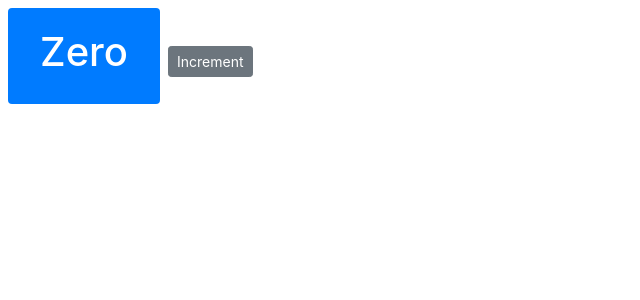
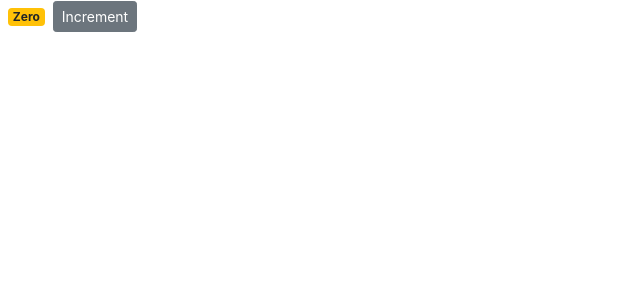
Before and after one commit to avadhutFrontEnd/counter-app, a React (Create React App) app: page / in a window 1280 px wide. Shown: the top 300 px of the page, without its empty margins (0-640 px from the left). Built offline with nearby package versions, Linux system fonts and the light colour scheme.

Commit message:
[Course: Mastering React 16 > 3-Components(1h) ] [ Video: #8-Rendering-Classes-Dynamically_mp4_4min_18sec ] - Rendering-Classes-Dynamically using 2 Approach : 1.Ternary operator 2.Wrap Ternary operator Logic in `Method` of Class-component.

```diff
--- a/src/components/counter.jsx
+++ b/src/components/counter.jsx
@@ -3,45 +3,30 @@ import React, { Component } from "react";
 class Counter extends Component {
   state = {
     count: 0,
-    // imageUrl: "https://picsum.photos/200",
   };
 
-  styles = {
-    fontSize: 10, // get converted to "pixels"
-    fontWeight: "bold",
-  }
+  render() {
+    // let classes = "badge m-2 badge-";
+	  // classes += this.state.count === 0 ? "warning" : "primary";
 
-  render() {
     return (
       <div>
-        {/* <img src={this.state.imageUrl} alt="" /> */}
-
-        {/* Apply "styles" Property for Styling : */}
-        {/* <span style={this.styles} className="badge badge-primary m-2">{this.formatCount()}</span> */}
-
-        {/* Apply "Inline-Styles" for Styling : */}
-        <span style={{ fontSize: 80}} className="badge badge-primary m-2">{this.formatCount()}</span>
-        <button className="btn btn-secondary btn-sm ">Increment</button>
+        {/* <span className={classes}>{this.formatCount()}</span>  */}
+        <span className={this.getBadgeClasses()}>{this.formatCount()}</span>
+        <button className="btn btn-secondary btn-sm">Increment</button>
       </div>
     );
   }
 
+  getBadgeClasses() {
+    let classes = "badge m-2 badge-";
+    classes += this.state.count === 0 ? "warning" : "primary";
+    return classes;
+  }
+
   formatCount() {
-    // ****** Without De-structuring :
-    // return this.state.count === 0 ? 'Zero' : this.state.count;
-
-    // ****** With De-structuring :
-    // const { count } = this.state;
-    // return count === 0 ? 'Zero' : count;
-
-    // ****** Return JSX-expression from Here :
-    // JSX Expressions are just like normal JavaScript-objects
-	  // 1. You can return them from a "function",
-	  // 2. you can pass them to a "function",
-	  // 3. you can also use them as a "value of a constant" or a "variable"
     const { count } = this.state;
-    const x = <h1>Zero</h1>; // <--- here we can Define a constant and set it to JSX-expression.
-    return count === 0 ? <h1>Zero</h1> : count;
+    return count === 0 ? "Zero" : count;
   }
 }
 
```
Also changed, not shown: 1 other file (tests, documents, lock files or other folders).
